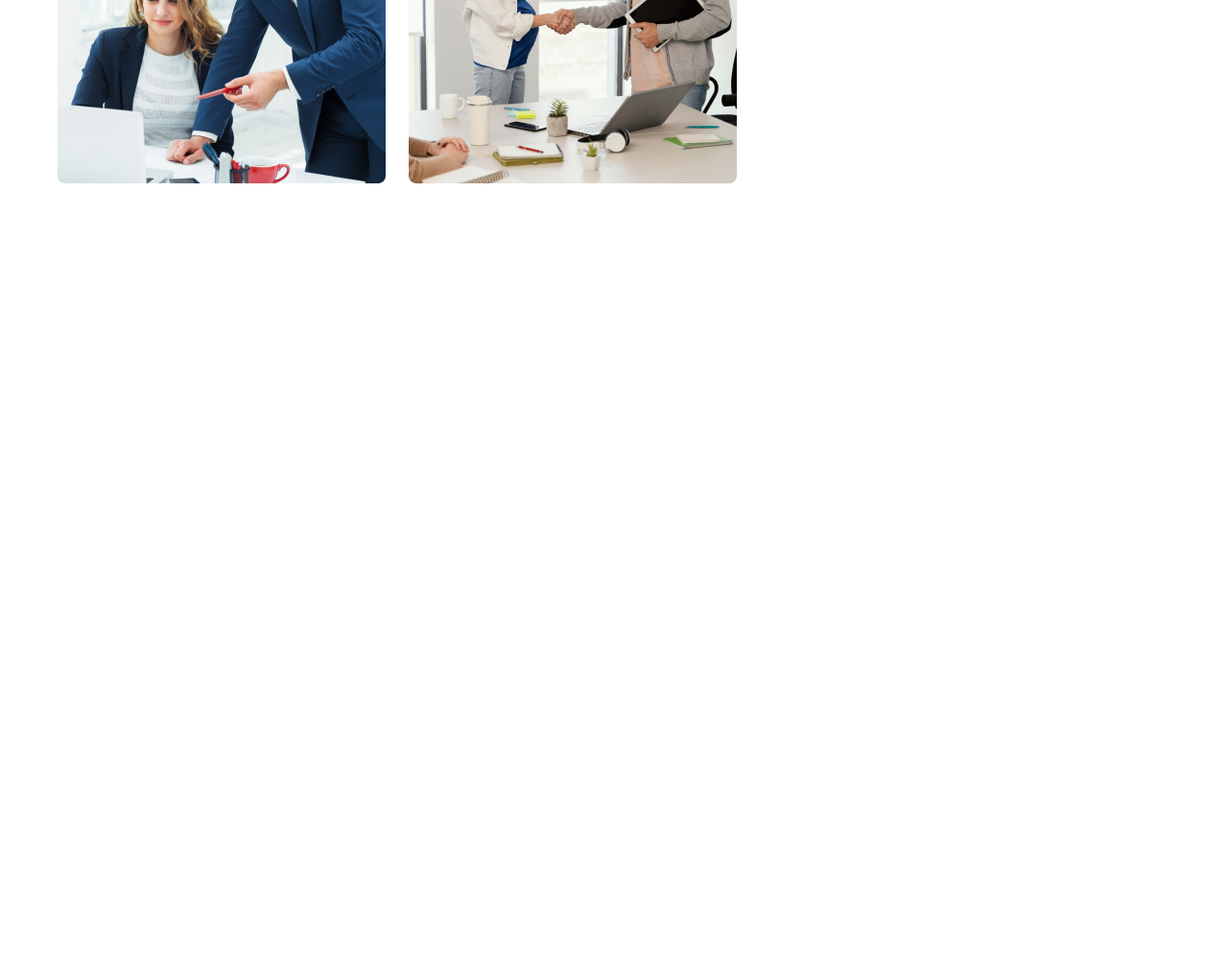
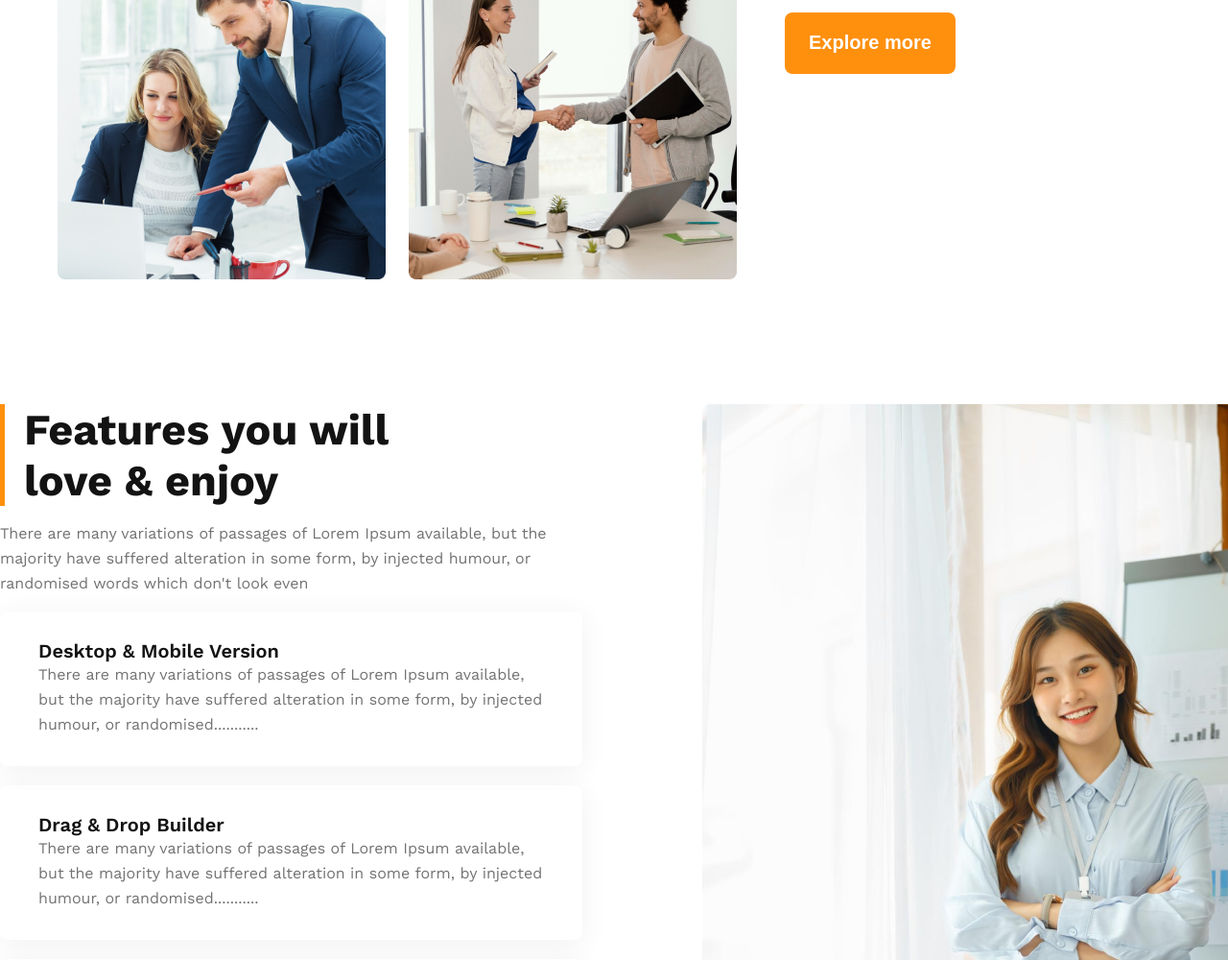
Before and after one commit to thamidtuhin74/G3-Architecture, a plain HTML site: page index.html in a window 1280 px wide. Shown: the part 1800-2800 px from the top of the page at 96% size. Before the commit the page ends 2076 px from the top, so only its background shows below. Drawn offline with nearby package versions, Linux system fonts and the light colour scheme.

Commit message:
adding feature Section

```diff
--- a/index.html
+++ b/index.html
@@ -42,7 +42,7 @@
         </div>
     </section>
 
-    <div class="quicklist">
+    <section class="quicklist">
         <div class="container">
             <div class="quicklist_wrapper">
                 <div class="left"><img src="images/team1.png" alt=""><img src="images/team2.png" alt=""><img src="images/team3.png" alt=""><img src="images/team4.png" alt="">
@@ -56,6 +56,44 @@
                 </div>
             </div>
         </div>
-    </div>
+    </section>
+
+    <section class="features">
+        <div class="container">
+            <div class="features_wrapper">
+                <div class="left">
+                    <h3 class="primary-title">Features you will love & enjoy</h3>
+                    <p class="primary-para">There are many variations of passages of Lorem Ipsum available, but the majority have suffered alteration in some form, by injected humour, or randomised words which don't look even</p>
+
+                    <div class="single_feature">
+                        <div class="feature">
+                            <h3>Desktop & Mobile Version</h3>
+                            <p>There are many variations of passages of Lorem Ipsum available, but the majority have suffered alteration in some form, by injected humour, or randomised...........</p>
+                        </div>
+                        <div class="feature">
+                            <h3>Drag & Drop Builder</h3>
+                            <p>There are many variations of passages of Lorem Ipsum available, but the majority have suffered alteration in some form, by injected humour, or randomised...........</p>
+                        </div>
+                        <div class="feature">
+                            <h3>Awesome Modern Design</h3>
+                            <p>There are many variations of passages of Lorem Ipsum available, but the majority have suffered alteration in some form, by injected humour, or randomised...........</p>
+                        </div>
+                        <div class="feature">
+                            <h3>Super Easy to Edit</h3>
+                            <p>There are many variations of passages of Lorem Ipsum available, but the majority have suffered alteration in some form, by injected humour, or randomised...........</p>
+                        </div>
+                    </div>
+
+                </div>
+                <div class="right">
+                    <img src="images/architect.png" alt="">
+                    <div class="experience">
+                        <h3 class="primary-title">10+ Years</h3>
+                        <p>Experience</p>
+                    </div>
+                </div>
+            </div>
+        </div>
+    </section>
 </body>
 </html>
--- a/style/style.css
+++ b/style/style.css
@@ -89,7 +89,7 @@ ul li a{
 .hero_wrapper img{
     height: 700px;
     border-radius: 8px;
-    margin-bottom: 50px 0px;
+    margin: 50px 0px;
 }
 /*quicklist styling*/
 
@@ -121,3 +121,73 @@ ul li a{
     line-height: 53px;
     color: #727272;
 }
+/*Features Styling*/
+.features{
+    padding-top: 45px;
+}
+.features_wrapper{
+    display: flex;
+    column-gap: 125px;
+    align-content: space-between;
+}
+.single_feature{
+    display: grid;
+    grid-template-columns: 1fr;
+    row-gap: 20px;
+}
+
+.feature{
+    padding:  30px 30px 30px 40px;
+    box-shadow: 0px 4px 30px rgba(0, 0, 0, 0.06);
+    border-radius: 8px;
+}
+
+.features_wrapper .left{
+
+}
+.features_wrapper .left .primary-title{
+    padding: 0px 140px 0px 20px;
+    border-left: 5px solid #FF900E;
+
+}
+
+.feature h3{
+    font-weight: 600;
+    font-size: 20px;
+    line-height: 23px;
+    color: #131313;
+    margin: 0px;
+}
+
+.feature p{
+    font-weight: 400;
+    font-size: 16px;
+    line-height: 26px;
+    color: #727272;
+    margin: 0px;
+}
+.features_wrapper .right{
+    position: relative;
+}
+
+.features_wrapper .right img{
+    width: 708px;
+    height: 982px;
+    border-radius: 8px;
+}
+
+.experience{
+    background-color: #FF900E;
+    color: #FFFFFF;
+    padding: 45px 42px;
+    border-radius: 8px;
+    display: inline-block;
+    margin: -265px 0px 0px -90px;
+}
+.experience h3 ,.experience p{
+    margin: 0px;
+    color: #FFFFFF;
+}
+.experience p{
+    padding-top: 10px;
+}
```
